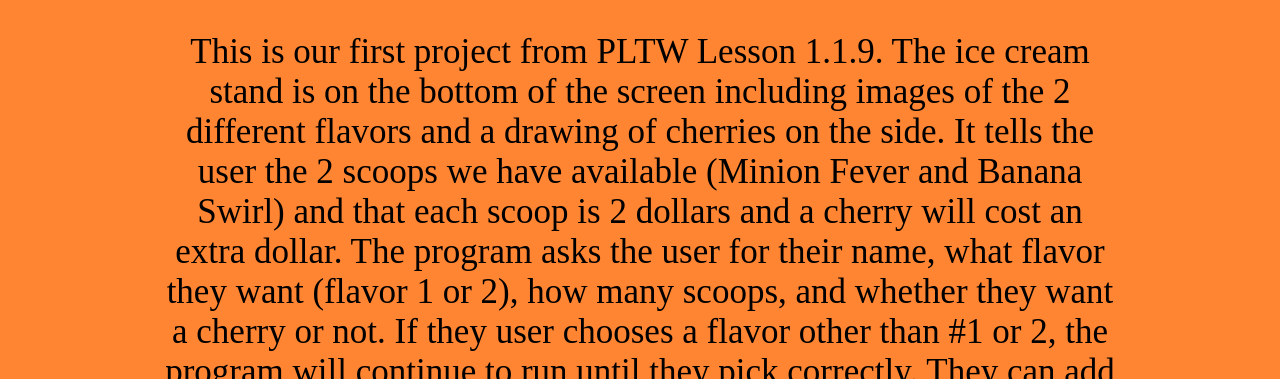
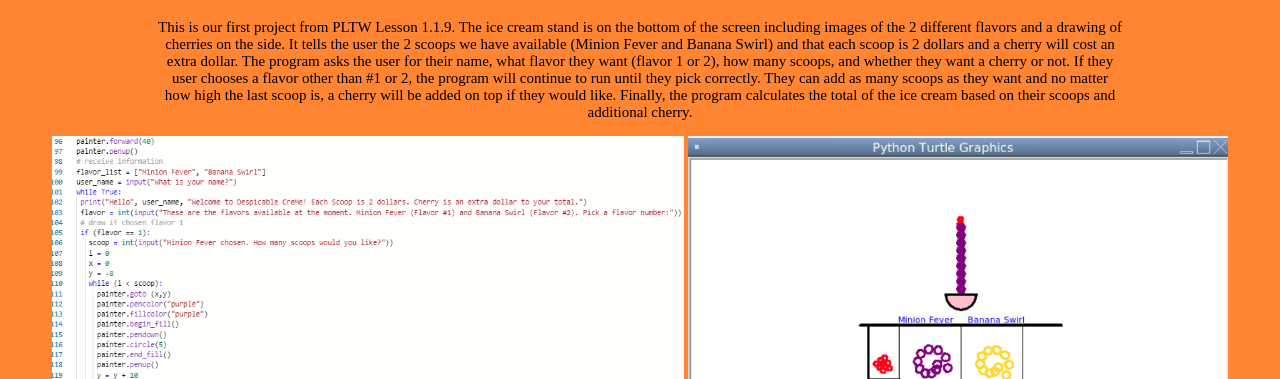
Before and after one commit to wiggitywill/website, a plain HTML site: page portfolio.html in a window 1280 px wide. Shown: the part 421-800 px from the top of the page. Drawn offline with Linux system fonts and the light colour scheme.

Commit message:
Update portfolio.html

```diff
--- a/portfolio.html
+++ b/portfolio.html
@@ -13,7 +13,7 @@
     <img src="images/typing.gif" height="250">
     <br>
     <h1>   Ice Cream Maker 1.1.9 Project</h1>
-    <p style="font-family:merriweather;margin-left: 150px; margin-right: 150px;font-size: 35px;">
+    <p style="font-family:merriweather;margin-left: 150px; margin-right: 150px;font-size: 15px;">
 This is our first project from PLTW Lesson 1.1.9. The ice cream stand is on the bottom of the screen including images of
 the 2 different flavors and a drawing of cherries on the side. It tells the user the 2 scoops we have available (Minion Fever and Banana
 Swirl) and that each scoop is 2 dollars and a cherry will cost an extra dollar. The program asks the user for their name, what flavor
```
